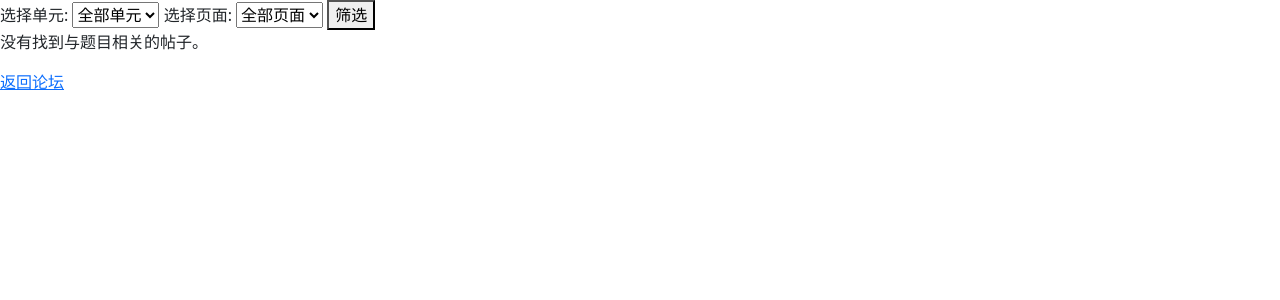
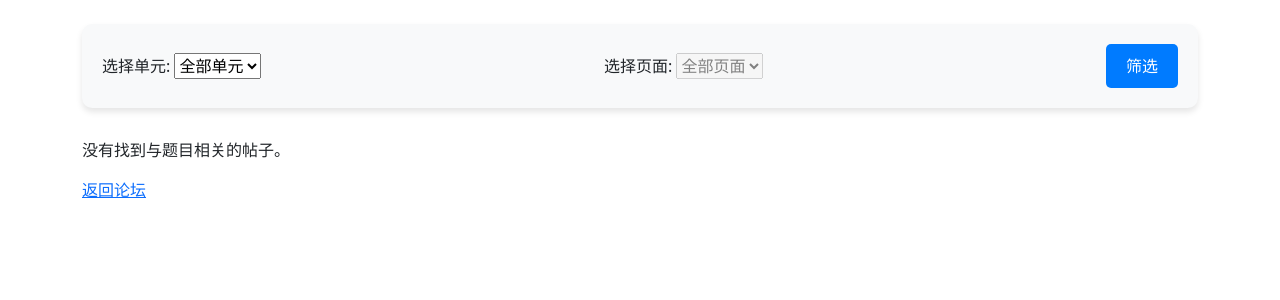
Before and after one commit to xjzhong-027/AI-AssistedTrainingWebsite, a Django app: page /forum/forum/question_post in a window 1280 px wide. Shown: the top 300 px of the page. Run offline with Django 4.2, Linux system fonts and the light colour scheme; data that the repository does not hold is empty; parts of the project's set-up code (start-up, migrations or seed data) failed here and were passed over.

Commit message:
题目论坛

```diff
--- a/forum/templates/forum/question_post.html
+++ b/forum/templates/forum/question_post.html
@@ -12,11 +12,57 @@
             display: inline-block;
             margin-right: 10px;
         }
+        .search-container {
+            background-color: #f8f9fa;
+            padding: 20px;
+            border-radius: 10px;
+            box-shadow: 0 4px 6px rgba(0, 0, 0, 0.1);
+            margin-bottom: 30px;
+        }
+
+        .search-form {
+            display: flex;
+            flex-wrap: wrap;
+            gap: 15px;
+            align-items: center;
+        }
+
+        .search-form .form-group {
+            flex: 1;
+            min-width: 200px;
+        }
+
+        .search-form .form-control {
+            padding: 10px 15px;
+            border: 1px solid #ced4da;
+            border-radius: 5px;
+            transition: border-color 0.3s;
+        }
+
+        .search-form .form-control:focus {
+            border-color: #007bff;
+            box-shadow: 0 0 0 0.25rem rgba(0, 123, 255, 0.25);
+        }
+
+        .search-form .btn {
+            padding: 10px 20px;
+            background-color: #007bff;
+            color: white;
+            border: none;
+            border-radius: 5px;
+            transition: background-color 0.3s;
+        }
+
+        .search-form .btn:hover {
+            background-color: #0056b3;
+        }
     </style>
 <body>
-<div>
-    <form method="get" action="{% url 'forum:question_post' %}">
-        <label for="unit">选择单元:</label>
+<div class="container mt-4">
+<div class="search-container">
+ <form class="search-form" method="get" action="{% url 'forum:question_post' %}">
+ <div class="form-group">
+      <label for="unit">选择单元:</label>
         <select name="unit" id="unit">
             <option value="">全部单元</option>
             {% for unit in units %}
@@ -26,21 +72,25 @@
             {% endfor %}
         </select>
 
-        <label for="page">选择页面:</label>
-        <select name="page" id="page">
+ </div>
+<div class="form-group">
+     <label for="page">选择页面:</label>
+        <select name="page" id="page" {% if not selected_unit_id %}disabled{% endif %}>
             <option value="">全部页面</option>
             {% for page in pages %}
                 <option value="{{ page.id }}"
                         {% if selected_page_id == page.id|stringformat:"s" %}
                         selected
                         {% endif %}>
-                    {{ page.order }}
+                    {{ page.text }}
                 </option>
             {% endfor %}
         </select>
+</div>
+        <button type="submit" class="btn">筛选</button>
+    </form>
+</div>
 
-        <button type="submit">筛选</button>
-    </form>
 
     <!-- 帖子列表 -->
     {% if posts %}
@@ -88,5 +138,42 @@
     {% endif %}
     <a href="{% url 'forum:forum' %}">返回论坛</a>
 </div>
+<script>
+    // 预加载所有页面数据（Django 模板语法会渲染所有页面）
+    const allPages = [
+        {% for page in pages %}
+            {id: "{{ page.id }}", text: "{{ page.text }}", unit: "{{ page.unit.id }}"},
+        {% endfor %}
+    ];
+</script>
+
+<script>
+    document.addEventListener('DOMContentLoaded', function () {
+        const unitSelect = document.getElementById('unit');
+        const pageSelect = document.getElementById('page');
+
+        unitSelect.addEventListener('change', function () {
+            let selectedUnitId = this.value;
+
+            // 清空页面下拉菜单，并默认添加“全部页面”选项
+            pageSelect.innerHTML = '<option value="">全部页面</option>';
+            pageSelect.disabled = true;  // 先禁用，待数据加载后再启用
+
+            if (selectedUnitId) {
+                // 筛选出属于该单元的页面
+                let filteredPages = allPages.filter(page => page.unit === selectedUnitId);
+
+                if (filteredPages.length > 0) {
+                    pageSelect.disabled = false; // 启用下拉菜单
+                    filteredPages.forEach(page => {
+                        let option = new Option(page.text, page.id);
+                        pageSelect.add(option);
+                    });
+                }
+            }
+        });
+    });
+</script>
+
 </body>
 </html>
```
Also changed, not shown: forum/templates/forum/forum_student.html (+5 -49 lines), forum/templates/forum/my_post.html (+7 -4 lines), forum/templates/forum/non_public.html (+8 -2 lines).
